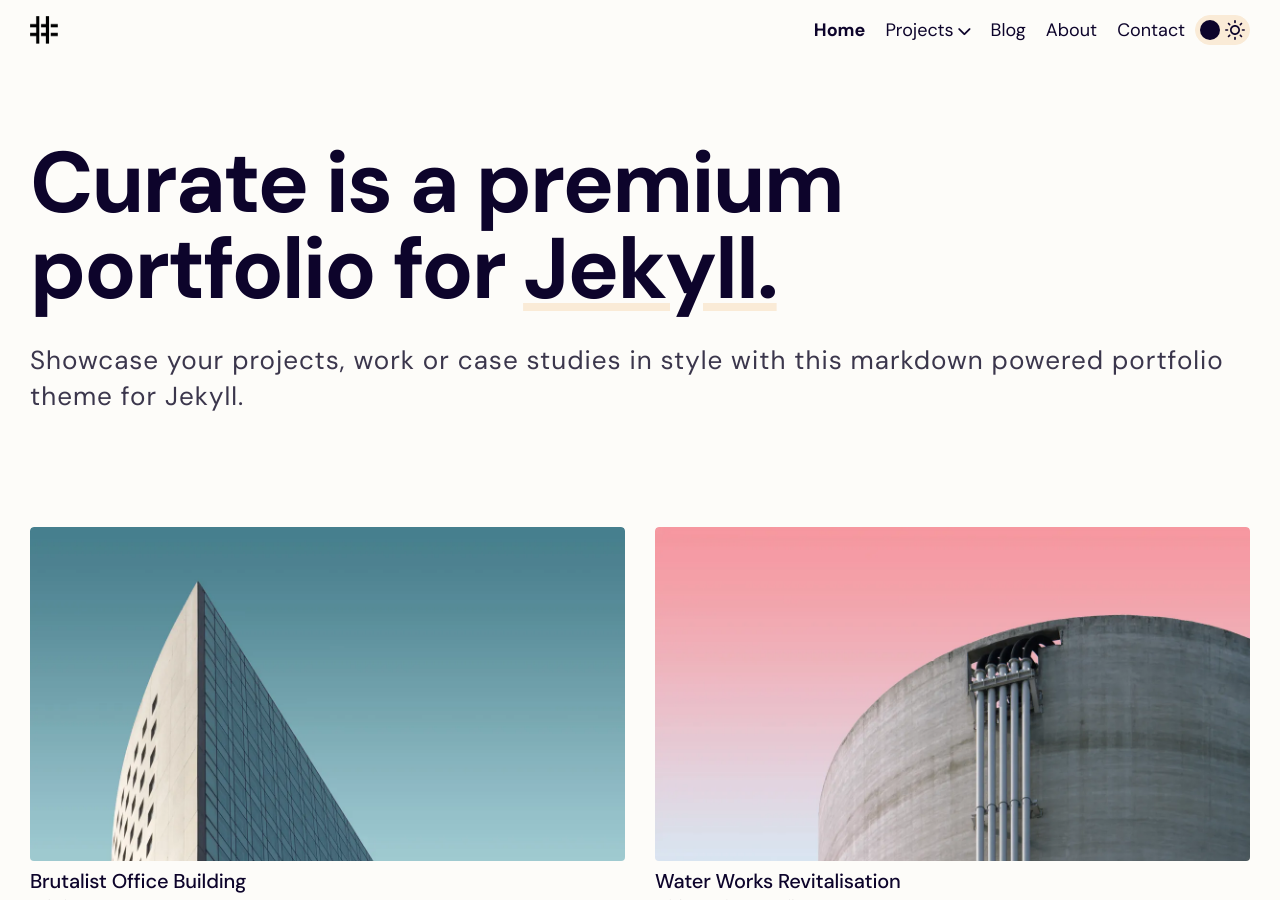
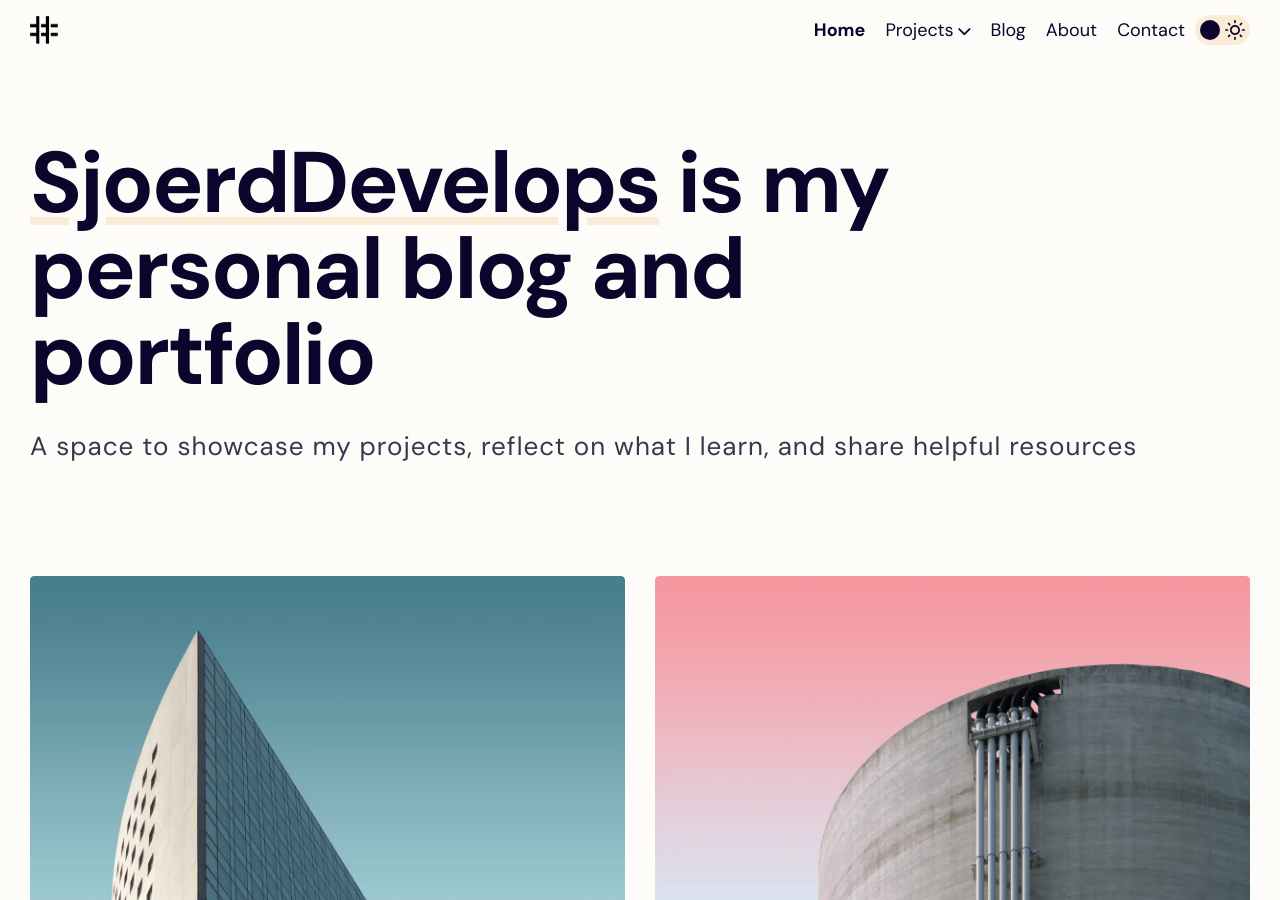
Before and after one commit to SjoerdDevelops/sjoerddevelops.github.io, a Jekyll site: the page built from pages/home.md, in a window 1280 px wide and 900 px high. Built offline with Jekyll 4.4.1, drawn with Linux system fonts in a browser that asks for light colours.

Commit message:
updated home page text and metadata

```diff
--- a/pages/home.md
+++ b/pages/home.md
@@ -1,10 +1,10 @@
 ---
 layout: home
 permalink: "/"
-title: "Curate is a premium portfolio for <strong>Jekyll.</strong>"
-description: "Showcase your projects, work or case studies in style with this markdown powered portfolio theme for Jekyll."
-meta_description: "Jekyll Curate is a premium Jekyll blog theme"
-meta_title: Jekyll Curate - Premium Portfolio Theme
+title: "<strong>SjoerdDevelops</strong> is my personal blog and portfolio"
+description: "A space to showcase my projects, reflect on what I learn, and share helpful resources"
+meta_description: "SjoerdDevelops - A space to showcase my projects, reflect on what I learn, and share helpful resources"
+meta_title: SjoerdDevelops - Projects and Blog
 subscribe: false
 
 projects:
```
